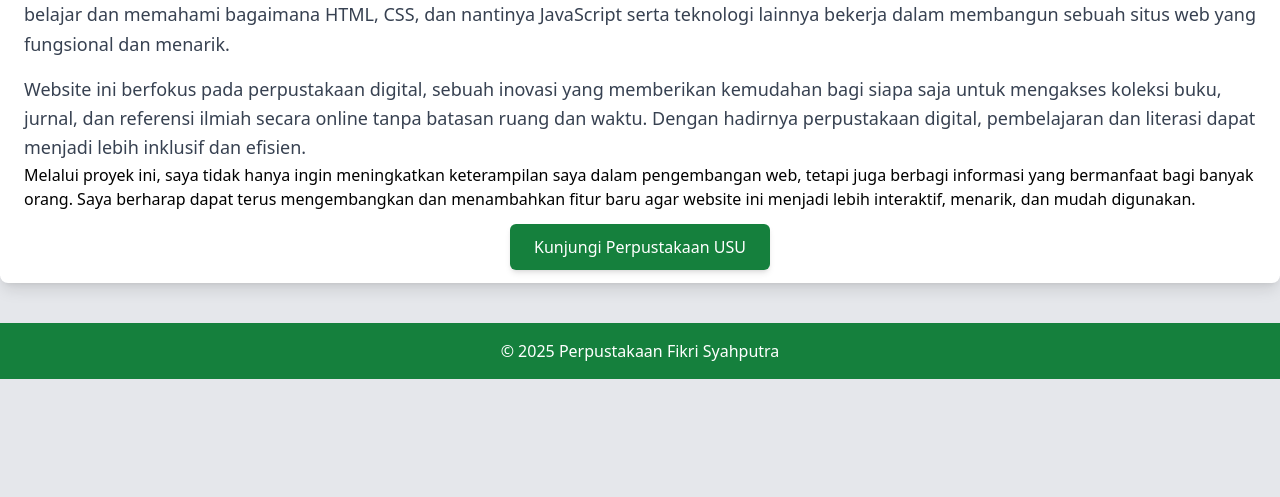
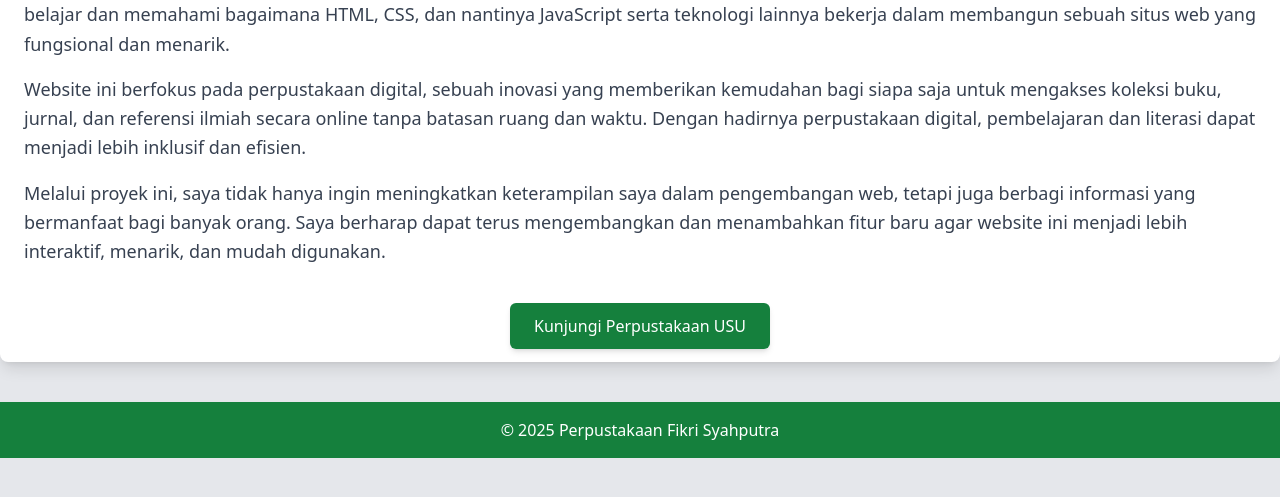
Before and after one commit to fikrisyahputra12/fikrisyahputra12.github.io, a plain HTML site: page index.html in a window 1280 px wide. Shown: the part 233-730 px from the top of the page. Drawn offline with nearby package versions, Linux system fonts and the light colour scheme.

Commit message:
Update index.html

```diff
--- a/index.html
+++ b/index.html
@@ -24,8 +24,9 @@
         <p class="text-gray-700 text-lg leading-relaxed mt-4">
            Website ini berfokus pada perpustakaan digital, sebuah inovasi yang memberikan kemudahan bagi siapa saja untuk mengakses koleksi buku, jurnal, dan referensi ilmiah secara online tanpa batasan ruang dan waktu. Dengan hadirnya perpustakaan digital, pembelajaran dan literasi dapat menjadi lebih inklusif dan efisien.
         </p>
-      <p>Melalui proyek ini, saya tidak hanya ingin meningkatkan keterampilan saya dalam pengembangan web, tetapi juga berbagi informasi yang bermanfaat bagi banyak orang. Saya berharap dapat terus mengembangkan dan menambahkan fitur baru agar website ini menjadi lebih interaktif, menarik, dan mudah digunakan.</p>
+      <p class="text-gray-700 text-lg leading-relaxed mt-4">Melalui proyek ini, saya tidak hanya ingin meningkatkan keterampilan saya dalam pengembangan web, tetapi juga berbagi informasi yang bermanfaat bagi banyak orang. Saya berharap dapat terus mengembangkan dan menambahkan fitur baru agar website ini menjadi lebih interaktif, menarik, dan mudah digunakan.</p>
         <div class="mt-6 text-center">
+            <br>
             <a href="https://library.usu.ac.id/" target="_blank" class="bg-green-700 text-white px-6 py-3 rounded-md shadow-md hover:bg-yellow-400 hover:text-gray-900 transition">Kunjungi Perpustakaan USU</a>
         </div>
     </main>
```
